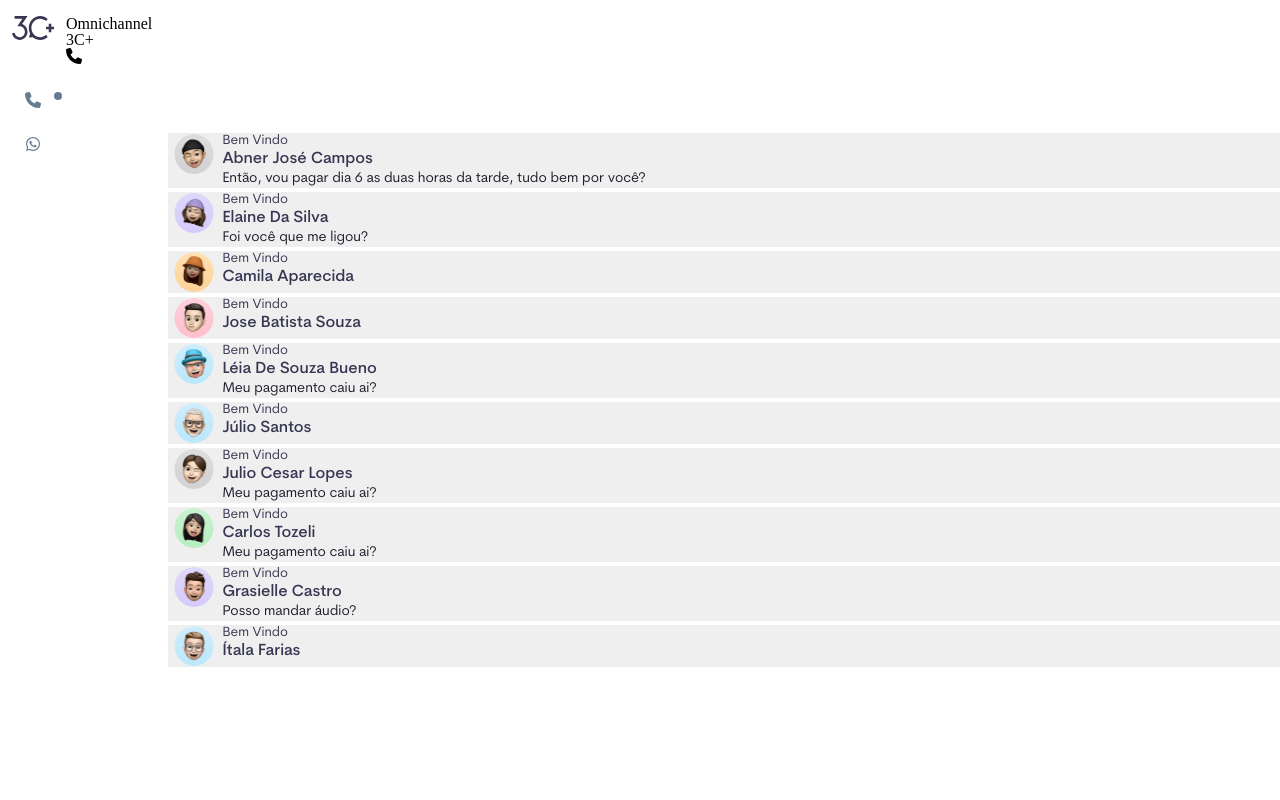
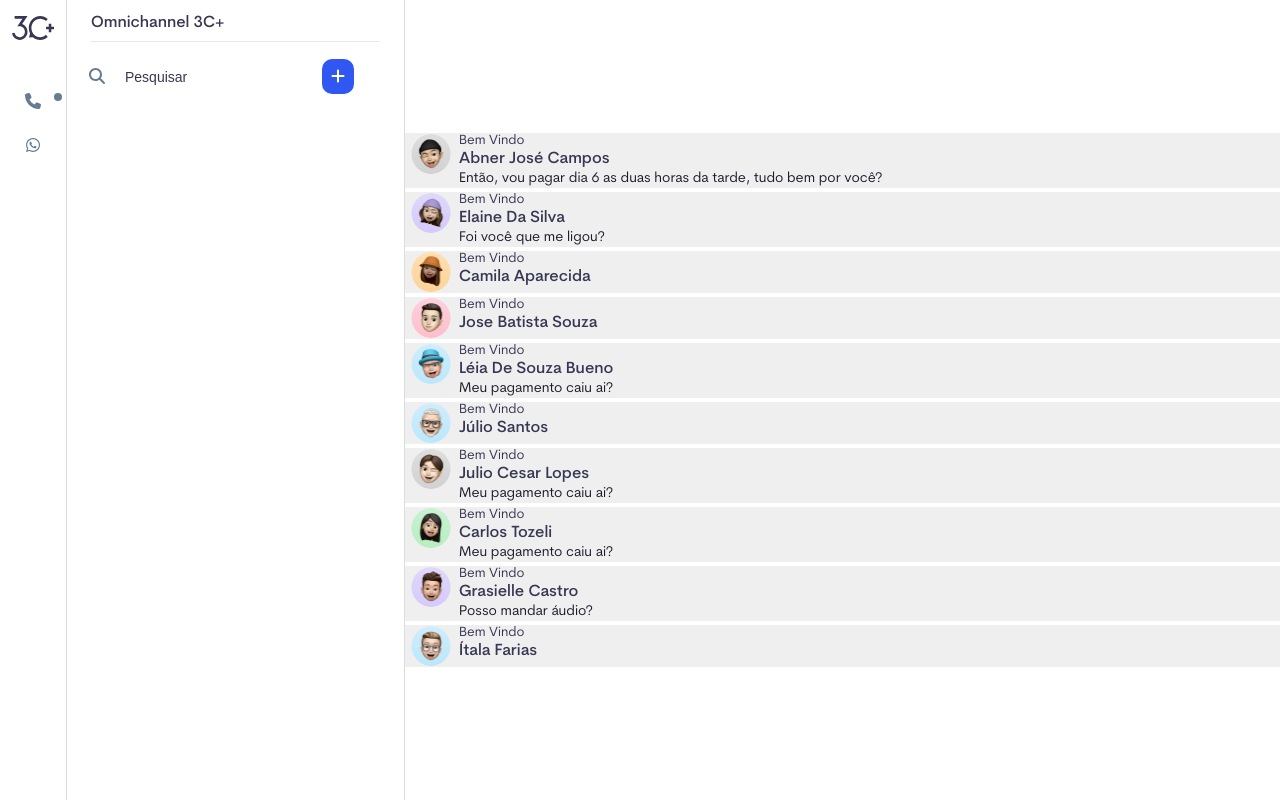
Before and after one commit to AllanGBOliveira/threeCPlusTest, a Vue app: page / in a window 1280 px wide. Built offline with nearby package versions, Linux system fonts and the light colour scheme.

Commit message:
feat(search-bar): Search Bar added

```diff
--- a/src/assets/styles/scss/_reset.scss
+++ b/src/assets/styles/scss/_reset.scss
@@ -105,6 +105,7 @@ section {
 body {
   line-height: 1;
   font-size: 16px;
+  font-family: 'CerebriSansPro';
   width: 100%;
   height: 100%;
   background-color: #fff;
--- a/src/assets/styles/scss/_variables.scss
+++ b/src/assets/styles/scss/_variables.scss
@@ -4,6 +4,8 @@ $color-1: #373753;
 $color-2: #3057f2;
 $color-3: #1b1b2b;
 $color-muted: #677c92;
+$color-muted-2: #e1e9f4;
+$color-muted-3: #d9dce0;
 
 $warning-color: #ffbb3a;
 $success-color: #5cb868;
--- a/src/assets/styles/scss/components/sideBarComponent.module.scss
+++ b/src/assets/styles/scss/components/sideBarComponent.module.scss
@@ -1,6 +1,20 @@
 .sideBar {
   &-container {
     display: block;
+    padding-top: 15px;
+    border: 1px solid $color-muted-3;
+    border-top: 0;
+    border-bottom: 0;
+    min-width: 337px;
+  }
+
+  &-title {
+    font-weight: 500;
+    color: $color-1;
+    display: block;
+    padding-bottom: 10px;
+    margin: 0 24px 12px 24px;
+    border-bottom: 1px solid $color-muted-2;
   }
 
   &-logo {
@@ -13,4 +27,88 @@
   &-item {
     display: block;
   }
+
+  &-search {
+    display: flex;
+    align-items: center;
+
+    &-container {
+      display: flex;
+      align-items: center;
+      padding: 5px 18px;
+      margin-bottom: 16px;
+    }
+
+    &-fab {
+      background-color: $color-2;
+      border: 0;
+      border-radius: 10px;
+      padding: 9px;
+      color: #fff;
+      font-size: 1rem;
+      line-height: 1rem;
+      cursor: pointer;
+      transition: all 0.25s ease;
+
+      &:hover,
+      &:focus,
+      &:focus-visible,
+      &:active {
+        outline: none;
+        background-color: darken($color: $color-2, $amount: 10%);
+      }
+    }
+
+    ::placeholder {
+      color: $color-1;
+      opacity: 1; /* Firefox */
+    }
+
+    ::-ms-input-placeholder {
+      /* Edge 12-18 */
+      color: $color-1;
+    }
+
+    &:hover,
+    &:focus,
+    &:focus-visible &:active {
+      ::placeholder {
+        color: $color-2;
+      }
+      ::-ms-input-placeholder {
+        color: $color-2;
+      }
+
+      .sideBar-search-btn {
+        color: $color-2;
+      }
+    }
+
+    &-btn,
+    &-input {
+      border: 0;
+      background-color: transparent;
+
+      &:hover,
+      &:focus,
+      &:focus-visible &:active {
+        outline: none;
+      }
+    }
+
+    &-input {
+      font-size: 0.875rem;
+      color: $color-1;
+      font-weight: 400;
+      line-height: 1.25rem;
+      padding: 7px 16px;
+    }
+
+    &-btn {
+      color: $color-muted;
+      font-size: 1rem;
+      line-height: 1rem;
+      padding: 4px;
+    }
+  }
 }
--- a/src/components/SideBarComponent.vue
+++ b/src/components/SideBarComponent.vue
@@ -1,19 +1,30 @@
 <script lang="ts" setup>
-import styles from "@/assets/styles/scss/components/sideMenuComponent.module.scss"
+import styles from "@/assets/styles/scss/components/sideBarComponent.module.scss"
 </script>
 
 <template>
-    <div :class="styles['sideMenu-container']">
-        <p :class="styles['sideMenu-title']">
-            {{ $t("message.titles.omni") }}
-        </p>
+    <div :class="styles['sideBar-container']">
+        <div :class="styles['sideBar-container-head']">
+            <p :class="styles['sideBar-title']">
+                {{ $t("message.titles.omni") }}
+            </p>
 
+            <div :class="styles['sideBar-search-container']">
+                <form :class="styles['sideBar-search']" novalidate>
+                    <label for="sideBar-search-input">
+                        <button :class="styles['sideBar-search-btn']">
+                            <font-awesome-icon :icon="['fas', 'magnifying-glass']" />
+                        </button>
+                        <input :class="styles['sideBar-search-input']" type="text" id="sideBar-search-input"
+                            :placeholder="$t('message.placeholder.search')">
+                    </label>
+                </form>
 
-        <form :class="styles['sideMenu-search']" novalidate>
-            <label for="search-input">
-                <font-awesome-icon :icon="['fas', 'phone']" />
-            </label>
-        </form>
+                <button :class="styles['sideBar-search-fab']">
+                    <font-awesome-icon :icon="['fas', 'plus']" />
+                </button>
+            </div>
 
+        </div>
     </div>
 </template>
--- a/src/locales/en.json
+++ b/src/locales/en.json
@@ -4,5 +4,8 @@
 
   "titles": {
     "omni": "Omnichannel 3C+"
+  },
+  "placeholder": {
+    "search": "Search"
   }
 }
--- a/src/locales/pt-BR.json
+++ b/src/locales/pt-BR.json
@@ -4,5 +4,9 @@
 
   "titles": {
     "omni": "Omnichannel 3C+"
+  },
+
+  "placeholder": {
+    "search": "Pesquisar"
   }
 }
--- a/src/plugins/fontAwesomeConfig.ts
+++ b/src/plugins/fontAwesomeConfig.ts
@@ -1,5 +1,5 @@
 import { library } from '@fortawesome/fontawesome-svg-core'
-import { faPhone } from '@fortawesome/free-solid-svg-icons'
+import { faPhone, faMagnifyingGlass, faPlus } from '@fortawesome/free-solid-svg-icons'
 import { faWhatsapp } from '@fortawesome/free-brands-svg-icons'
 
-library.add(faPhone, faWhatsapp)
+library.add(faPhone, faWhatsapp, faMagnifyingGlass, faPlus)
```
